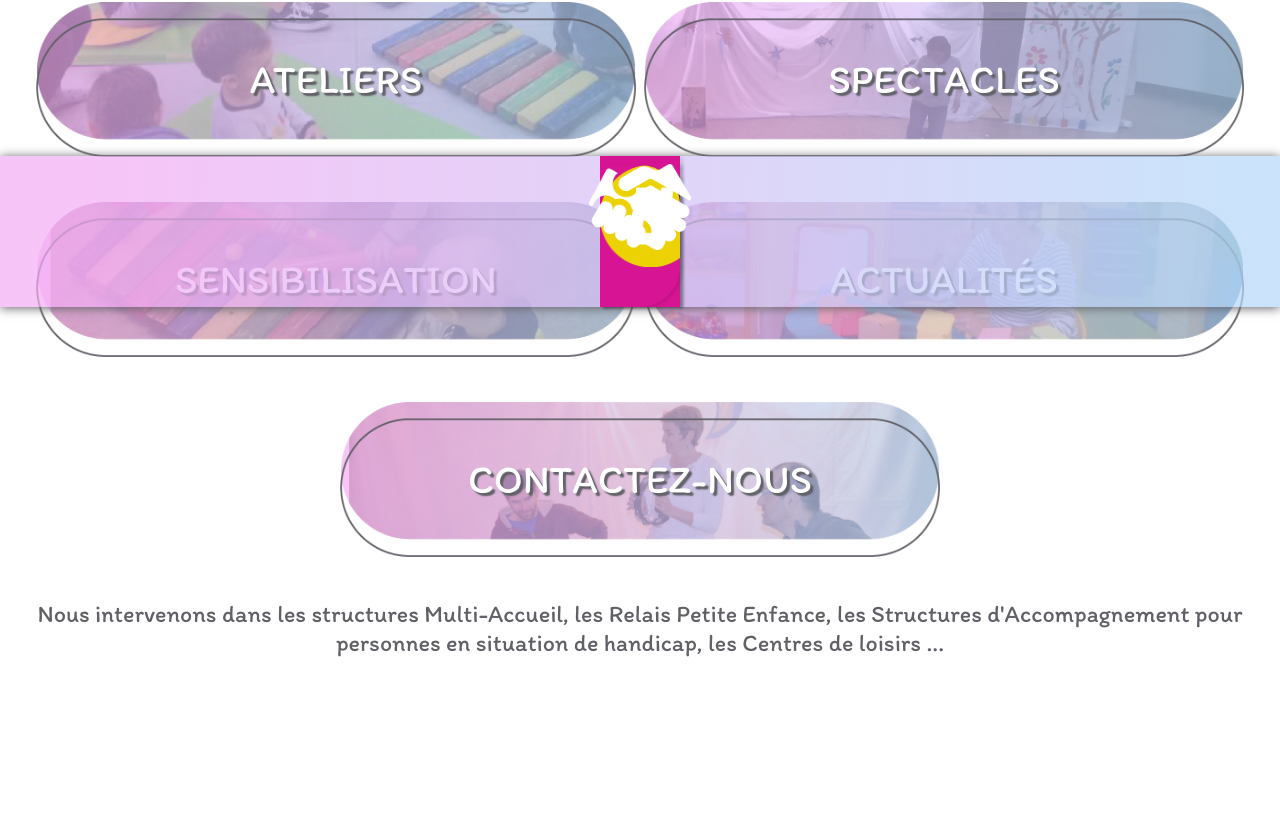
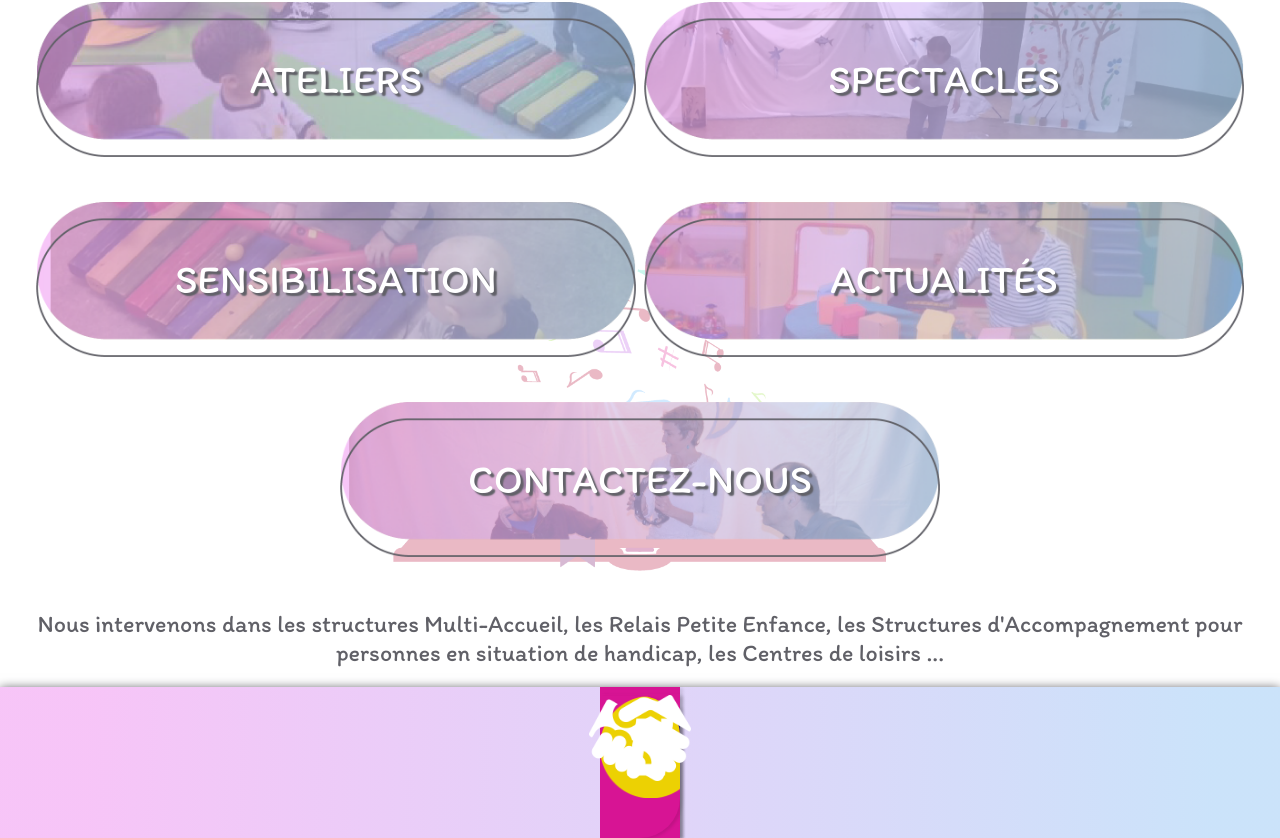
Before and after one commit to Oeilden8/RuisseauDeLune-front, a React (Create React App) app: page / in a window 1280 px wide. Shown: the part 493-1331 px from the top of the page. Before the commit the page ends 1150 px from the top, so only its background shows below. Built offline with nearby package versions, Linux system fonts and the light colour scheme; a web font is replaced by a local one.

Commit message:
accueil fini

```diff
--- a/src/components/footer/Footer.scss
+++ b/src/components/footer/Footer.scss
@@ -25,8 +25,9 @@ $eurelien: brown;
 
 .Footer {
   // probleme pour l'instant le footer chevauche parfois le body
-  position: absolute;
-  bottom: 0;
+  // position: absolute;
+  // bottom: 0;
+  margin-top: 20px;
   width: 100%;
   background: linear-gradient(
     91.93deg,
--- a/src/components/home/Home.css
+++ b/src/components/home/Home.css
@@ -85,12 +85,18 @@
   background-size: auto 90px;
 }
 
+.places {
+  font-size: 14px;
+  margin-top: 30px;
+}
+
 @media screen and (min-width: 768px) {
   .home {
-    background-image: url(../../assets/Header/logo.png);
+    min-height: 80vh;
+    background-image: url(../../assets/Accueil/logo-background.png);
     background-repeat: no-repeat;
     background-position: bottom center;
-    background-size: 60vw;
+    background-size: 40vw;
   }
 
   .eveil {
@@ -173,10 +179,10 @@
   .contact {
     background-image: url(../../assets/Accueil/contact-pc.png);
   }
-}
 
-.places {
-  font-size: 24px;
+  .places {
+    font-size: 24px;
+  }
 }
 
 @media screen and (min-width: 1900px) {
--- a/src/components/home/Home.jsx
+++ b/src/components/home/Home.jsx
@@ -4,7 +4,8 @@ import './Home.css';
 
 function Home() {
   return (
-    <div className="Home">
+    <div>
+      <div className="home">
         <p className="eveil">
           Eveil Artistique et Culturel Petite Enfance et Handicap
         </p>
@@ -34,6 +35,7 @@ function Home() {
             CONTACTEZ-NOUS
           </button>
         </section>
+      </div>
       <p className="places">
         Nous intervenons dans les structures Multi-Accueil, les Relais Petite
         Enfance, les Structures d&#39;Accompagnement pour personnes en situation
```
Also changed, not shown: src/assets/Accueil/logo-background.png (added). Lines whose indentation alone changed are shown as unchanged.
